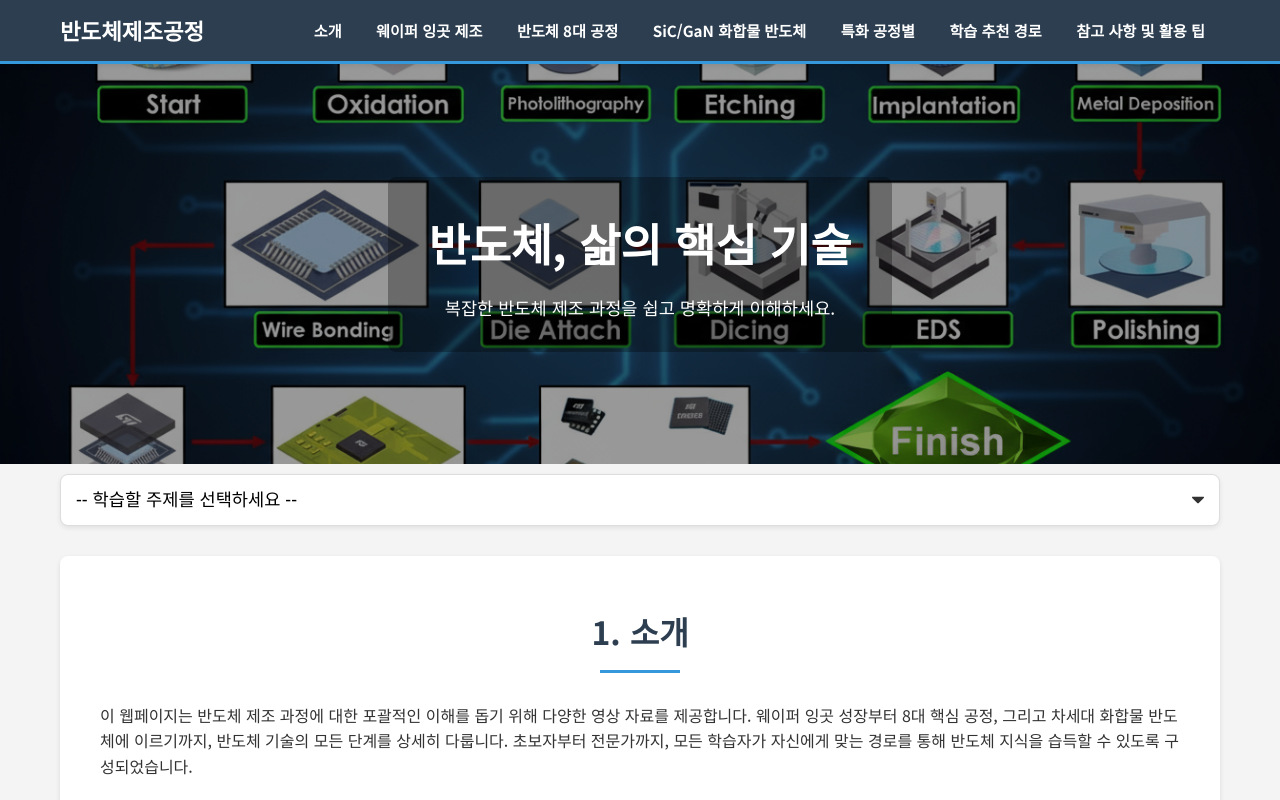
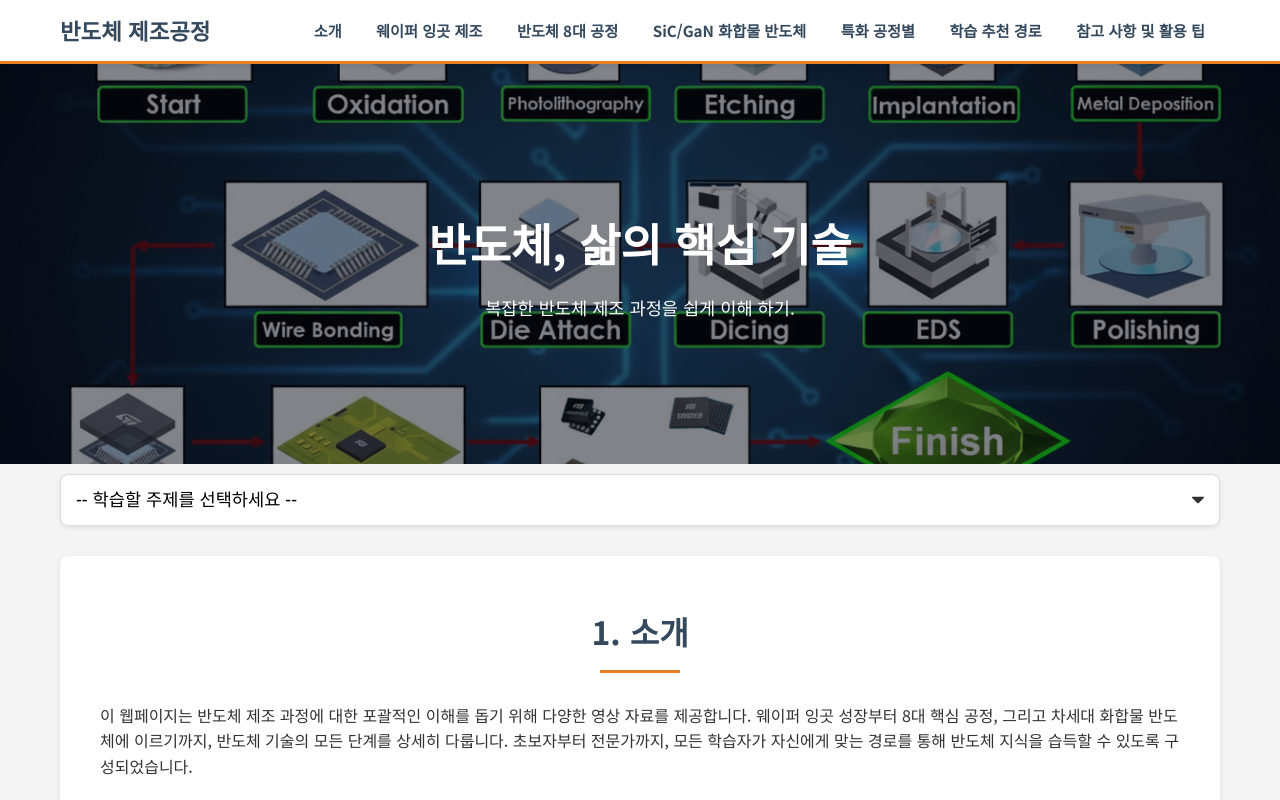
Before and after one commit to GithubJoshuaPark/startsemi, a plain HTML site: page index.html in a window 1280 px wide. Shown: the top 800 px of the page. Drawn offline with Linux system fonts and the light colour scheme.

Commit message:
docs: modified style

```diff
--- a/index.html
+++ b/index.html
@@ -12,7 +12,7 @@
 <body>
     <header>
         <div class="container">
-            <h1>반도체제조공정</h1>
+            <h1>반도체 제조공정</h1>
             <div class="menu-toggle" id="mobile-menu">
                 <span class="bar"></span>
                 <span class="bar"></span>
@@ -36,7 +36,7 @@
         <img src="semiconductor_banner.png" alt="Semiconductor Manufacturing Process Banner">
         <div class="hero-overlay">
             <h2>반도체, 삶의 핵심 기술</h2>
-            <p>복잡한 반도체 제조 과정을 쉽고 명확하게 이해하세요.</p>
+            <p>복잡한 반도체 제조 과정을 쉽게 이해 하기.</p>
         </div>
     </section>
 
--- a/public/style.css
+++ b/public/style.css
@@ -7,8 +7,8 @@
 
 /* CSS Variables for easier theme management and consistency */
 :root {
-    --primary-color: #3498db;
-    --dark-color: #2c3e50;
+    --primary-color: #e67e22; /* Orange */
+    --dark-color: #34495e;    /* Dark Slate Gray */
     --light-color: #f4f4f4;
     --text-color: #333;
     --white-color: #fff;
@@ -32,8 +32,8 @@ body {
 
 /* Header */
 header {
-    background: #2c3e50;
-    color: #fff;
+    background: var(--white-color);
+    color: var(--dark-color);
     padding: 0.8rem 0;
     border-bottom: 3px solid var(--primary-color);
     position: sticky;
@@ -64,7 +64,7 @@ header nav ul li {
 }
 
 header a {
-    color: #fff;
+    color: var(--dark-color);
     text-decoration: none;
     font-size: 0.95rem;
     font-weight: 700;
@@ -85,7 +85,7 @@ header a:hover {
 .menu-toggle .bar {
     height: 3px;
     width: 25px;
-    background-color: #fff;
+    background-color: var(--dark-color);
     margin: 4px 0;
     transition: 0.4s;
 }
@@ -102,6 +102,17 @@ header a:hover {
     color: #fff;
 }
 
+.hero::before {
+    content: '';
+    position: absolute;
+    top: 0;
+    left: 0;
+    width: 100%;
+    height: 100%;
+    background-color: rgba(7, 11, 20, 0.5); /* #070B14 with 50% opacity */
+    z-index: 2;
+}
+
 .hero img {
     position: absolute;
     top: 0;
@@ -109,14 +120,13 @@ header a:hover {
     width: 100%;
     height: 100%;
     object-fit: cover;
-    filter: brightness(0.6); /* Darken the image for better text contrast */
     z-index: 1;
 }
 
 .hero-overlay {
     position: relative;
-    z-index: 2;
-    background: rgba(0, 0, 0, 0.3);
+    z-index: 3;
+    background: transparent;
     padding: 30px 40px;
     border-radius: 8px;
 }
@@ -158,7 +168,7 @@ header a:hover {
 #search-select:focus {
     outline: none;
     border-color: var(--primary-color);
-    box-shadow: 0 0 0 3px rgba(52, 152, 219, 0.2);
+    box-shadow: 0 0 0 3px rgba(230, 126, 34, 0.2);
 }
 
 /* Section Content */
@@ -197,7 +207,7 @@ header a:hover {
 
 .section-content h3 {
     font-size: 1.6rem;
-    color: #34495e;
+    color: var(--dark-color);
     margin-top: 40px;
     margin-bottom: 20px;
     border-bottom: 2px solid #ecf0f1;
@@ -271,7 +281,7 @@ header a:hover {
 
 /* Footer */
 footer {
-    background: #2c3e50;
+    background: var(--dark-color);
     color: rgba(255, 255, 255, 0.7);
     text-align: center;
     padding: 30px 0;
--- a/style.css
+++ b/style.css
@@ -7,8 +7,8 @@
 
 /* CSS Variables for easier theme management and consistency */
 :root {
-    --primary-color: #3498db;
-    --dark-color: #2c3e50;
+    --primary-color: #e67e22; /* Orange */
+    --dark-color: #34495e;    /* Dark Slate Gray */
     --light-color: #f4f4f4;
     --text-color: #333;
     --white-color: #fff;
@@ -32,8 +32,8 @@ body {
 
 /* Header */
 header {
-    background: #2c3e50;
-    color: #fff;
+    background: var(--white-color);
+    color: var(--dark-color);
     padding: 0.8rem 0;
     border-bottom: 3px solid var(--primary-color);
     position: sticky;
@@ -64,7 +64,7 @@ header nav ul li {
 }
 
 header a {
-    color: #fff;
+    color: var(--dark-color);
     text-decoration: none;
     font-size: 0.95rem;
     font-weight: 700;
@@ -85,7 +85,7 @@ header a:hover {
 .menu-toggle .bar {
     height: 3px;
     width: 25px;
-    background-color: #fff;
+    background-color: var(--dark-color);
     margin: 4px 0;
     transition: 0.4s;
 }
@@ -102,6 +102,17 @@ header a:hover {
     color: #fff;
 }
 
+.hero::before {
+    content: '';
+    position: absolute;
+    top: 0;
+    left: 0;
+    width: 100%;
+    height: 100%;
+    background-color: rgba(7, 11, 20, 0.5); /* #070B14 with 50% opacity */
+    z-index: 2;
+}
+
 .hero img {
     position: absolute;
     top: 0;
@@ -109,14 +120,13 @@ header a:hover {
     width: 100%;
     height: 100%;
     object-fit: cover;
-    filter: brightness(0.6); /* Darken the image for better text contrast */
     z-index: 1;
 }
 
 .hero-overlay {
     position: relative;
-    z-index: 2;
-    background: rgba(0, 0, 0, 0.3);
+    z-index: 3;
+    background: transparent;
     padding: 30px 40px;
     border-radius: 8px;
 }
@@ -158,7 +168,7 @@ header a:hover {
 #search-select:focus {
     outline: none;
     border-color: var(--primary-color);
-    box-shadow: 0 0 0 3px rgba(52, 152, 219, 0.2);
+    box-shadow: 0 0 0 3px rgba(230, 126, 34, 0.2);
 }
 
 /* Section Content */
@@ -197,7 +207,7 @@ header a:hover {
 
 .section-content h3 {
     font-size: 1.6rem;
-    color: #34495e;
+    color: var(--dark-color);
     margin-top: 40px;
     margin-bottom: 20px;
     border-bottom: 2px solid #ecf0f1;
@@ -271,7 +281,7 @@ header a:hover {
 
 /* Footer */
 footer {
-    background: #2c3e50;
+    background: var(--dark-color);
     color: rgba(255, 255, 255, 0.7);
     text-align: center;
     padding: 30px 0;
```
Also changed, not shown: favicon.ico (added), public/favicon.ico (added).
